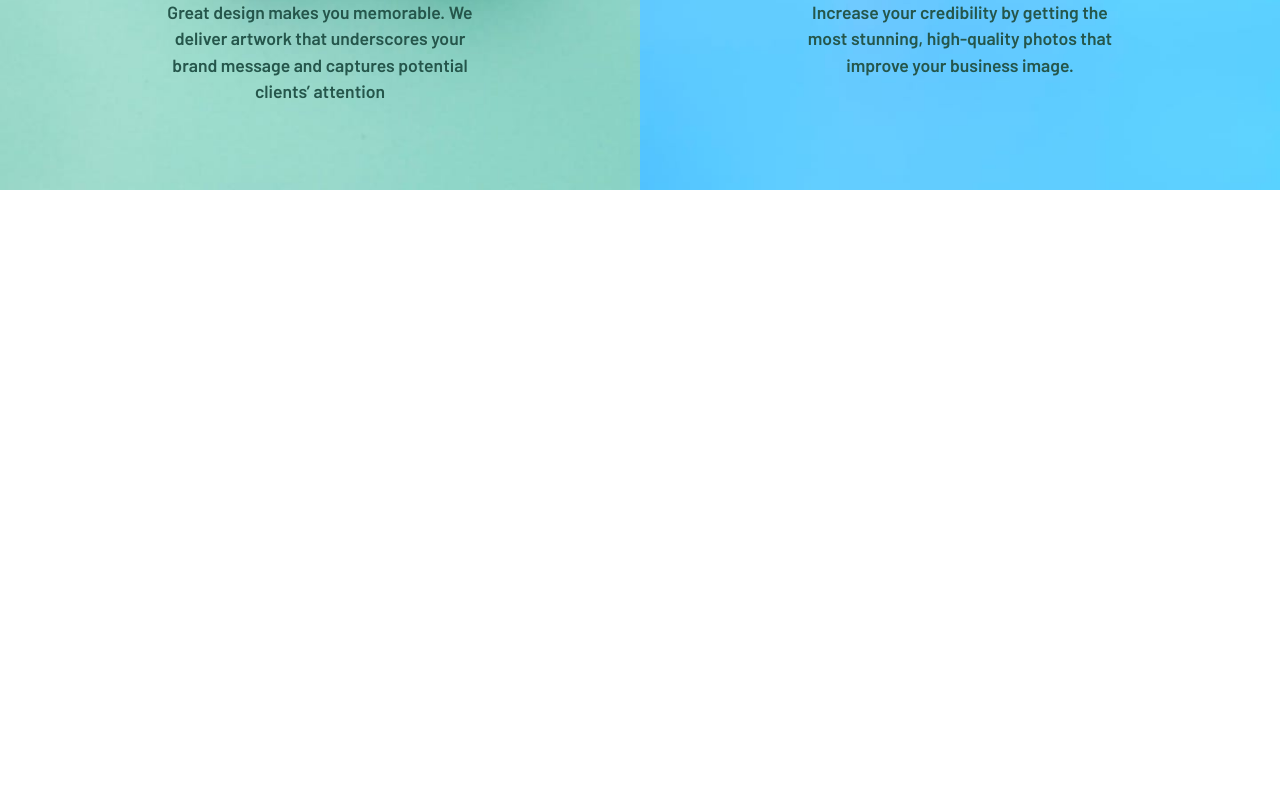
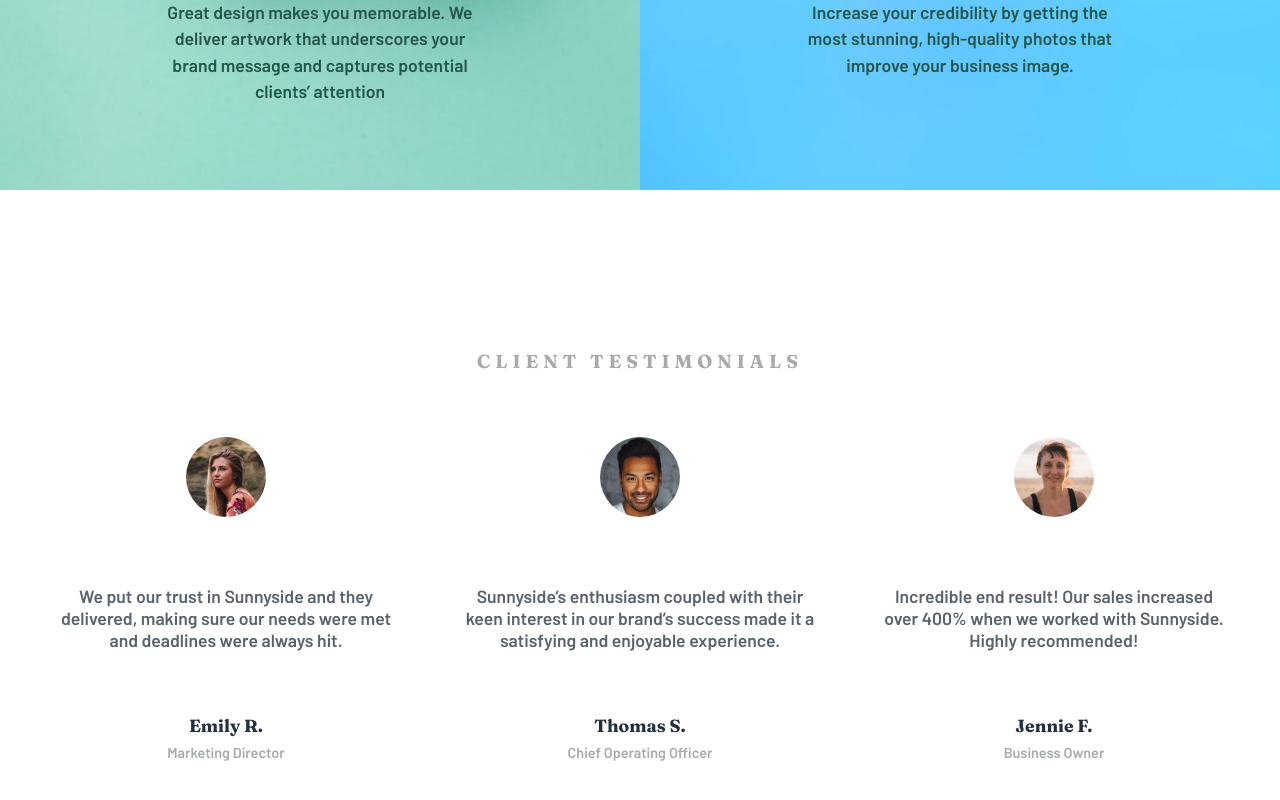
Before and after one commit to PetteriHavia/FrontendMentor, a React (Vite) app in the folder sunnyside-agency-landing-page/: page / in a window 1280 px wide. Shown: the part 2222-3022 px from the top of the page. Before the commit the page ends 2416 px from the top, so only its background shows below. Built offline with nearby package versions, Linux system fonts and the light colour scheme.

Commit message:
testimonials section + styling

```diff
--- a/sunnyside-agency-landing-page/src/App.jsx
+++ b/sunnyside-agency-landing-page/src/App.jsx
@@ -1,12 +1,14 @@
 //import './App.css'
 import Hero from "./components/Hero"
 import Services from "./components/Services"
+import Testimonials from "./components/Testimonials"
 
 function App() {
   return (
     <>
       <Hero />
       <Services />
+      <Testimonials />
     </>
   )
 }
--- /dev/null
+++ b/sunnyside-agency-landing-page/src/components/Testimonials.jsx
@@ -0,0 +1,40 @@
+import emily from '../assets/images/desktop/image-emily.jpg'
+import jennie from '../assets/images/desktop/image-jennie.jpg'
+import thomas from '../assets/images/desktop/image-thomas.jpg'
+
+
+const Testimonials = () => {
+  return (
+    <section className="testimonials-section">
+      <h3>CLIENT TESTIMONIALS</h3>
+      <div className="testimonial">
+        <div className="client">
+          <img src={emily} alt="" />
+          <p>We put our trust in Sunnyside and they delivered, making sure our needs were met and deadlines were always hit.</p>
+          <div className="client-name">
+            <p>Emily R.</p>
+            <small>Marketing Director</small>
+          </div>
+        </div>
+        <div className="client">
+          <img src={thomas} alt="" />
+          <p>Sunnyside’s enthusiasm coupled with their keen interest in our brand’s success made it a satisfying and enjoyable experience.</p>
+          <div className="client-name">
+            <p>Thomas S.</p>
+            <small>Chief Operating Officer</small>
+          </div>
+        </div>
+        <div className="client">
+          <img src={jennie} alt="" />
+          <p>Incredible end result! Our sales increased over 400% when we worked with Sunnyside. Highly recommended!</p>
+          <div className="client-name">
+            <p>Jennie F.</p>
+            <small>Business Owner</small>
+          </div>
+        </div>
+      </div>
+    </section>
+  )
+}
+
+export default Testimonials
--- a/sunnyside-agency-landing-page/src/styles/global_styles.scss
+++ b/sunnyside-agency-landing-page/src/styles/global_styles.scss
@@ -22,6 +22,7 @@ $fraunces: "Fraunces", sans-serif;
 @import "hero";
 @import "navigation";
 @import "services";
+@import "testimonials";
 
 * {
   margin: 0;
--- /dev/null
+++ b/sunnyside-agency-landing-page/src/styles/testimonials.scss
@@ -0,0 +1,51 @@
+.testimonials-section {
+  padding: 10em 0rem;
+  display: flex;
+  flex-direction: column;
+  align-items: center;
+  gap: 4rem;
+  h3 {
+    text-align: center;
+    font-family: $fraunces;
+    color: $g-blue;
+    letter-spacing: 5px;
+  }
+}
+
+.testimonial {
+  display: flex;
+  gap: 4rem;
+
+  .client {
+    max-width: 350px;
+    text-align: center;
+
+    > p {
+      font-family: $barlow;
+      color: $v-d-g-blue;
+      font-size: 1.1rem;
+      padding: 4rem 0rem;
+    }
+
+    img {
+      width: 80px;
+      border-radius: 50%;
+    }
+  }
+}
+
+.client-name {
+  p {
+    font-family: $fraunces;
+    color: $v-d-d-blue;
+    font-size: 1.1rem;
+    padding-bottom: 0.5rem;
+  }
+
+  small {
+    font-size: 0.9rem;
+    font-weight: 600;
+    font-family: $barlow;
+    color: $g-blue;
+  }
+}
```
